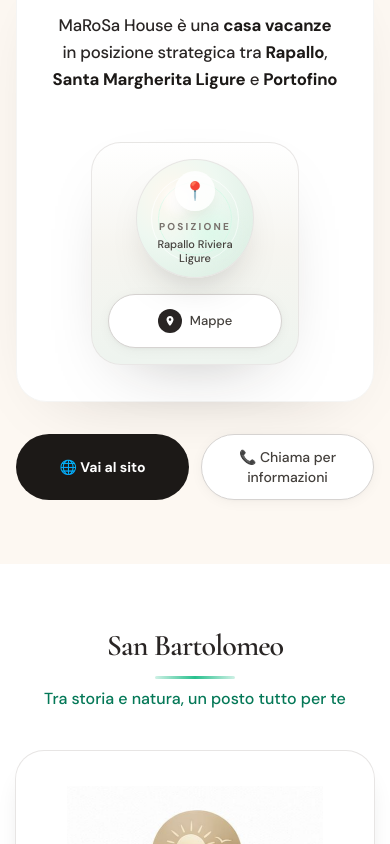
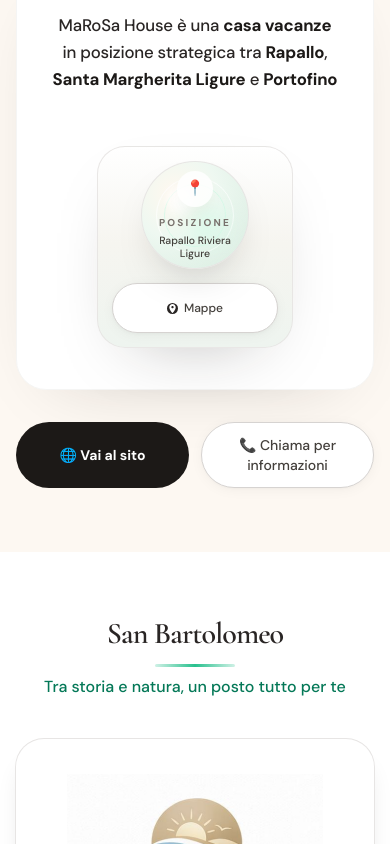
Before and after one commit to Manuell00/la-terrazza-web, a Next.js app: page /partner in a window 390 px wide. Shown: the part 1900-2744 px from the top of the page. Built offline with nearby package versions, Linux system fonts and the light colour scheme; no server answers.

Commit message:
Reduce mobile partner location card scale

```diff
--- a/src/components/PartnerPageClient.tsx
+++ b/src/components/PartnerPageClient.tsx
@@ -339,21 +339,21 @@ function PartnerSection({
                 )}
               </div>
 
-              <div className="mx-auto flex h-full min-h-[15rem] w-full max-w-[13rem] flex-col items-center justify-center">
-                <div className="w-full rounded-[30px] border border-stone-200/90 bg-[linear-gradient(180deg,#ffffff_0%,#f6f5f0_48%,#eef4ef_100%)] p-4 text-center shadow-[0_26px_70px_-38px_rgba(28,25,23,0.34)]">
-                  <div className="relative mx-auto flex h-[7.4rem] w-[7.4rem] items-center justify-center overflow-hidden rounded-full border border-stone-200/90 bg-[radial-gradient(circle_at_30%_30%,#fff8ef_0%,#eef8f1_42%,#d8ece0_100%)] shadow-[0_20px_44px_-24px_rgba(28,25,23,0.34)]">
+              <div className="mx-auto flex h-full min-h-[14.25rem] w-full max-w-[12.25rem] flex-col items-center justify-center md:min-h-[15rem] md:max-w-[13rem]">
+                <div className="w-full rounded-[28px] border border-stone-200/90 bg-[linear-gradient(180deg,#ffffff_0%,#f6f5f0_48%,#eef4ef_100%)] p-3.5 text-center shadow-[0_26px_70px_-38px_rgba(28,25,23,0.34)] md:rounded-[30px] md:p-4">
+                  <div className="relative mx-auto flex h-[6.75rem] w-[6.75rem] items-center justify-center overflow-hidden rounded-full border border-stone-200/90 bg-[radial-gradient(circle_at_30%_30%,#fff8ef_0%,#eef8f1_42%,#d8ece0_100%)] shadow-[0_20px_44px_-24px_rgba(28,25,23,0.34)] md:h-[7.4rem] md:w-[7.4rem]">
                     <div className="absolute inset-[0.9rem] rounded-full border border-white/70" />
                     <div className="absolute inset-[1.35rem] rounded-full border border-emerald-100/70" />
                     <div className="absolute left-[24%] top-[22%] h-7 w-7 rounded-full bg-white/80 blur-sm" />
                     <div className="absolute right-[22%] bottom-[23%] h-9 w-9 rounded-full bg-emerald-100/70 blur-md" />
                     <div className="relative z-10 flex flex-col items-center text-center">
-                      <span className="flex h-10 w-10 items-center justify-center rounded-full bg-white/85 text-lg shadow-[0_10px_22px_-14px_rgba(28,25,23,0.45)]">
+                      <span className="flex h-9 w-9 items-center justify-center rounded-full bg-white/85 text-[0.95rem] shadow-[0_10px_22px_-14px_rgba(28,25,23,0.45)] md:h-10 md:w-10 md:text-lg">
                         📍
                       </span>
                       <span className="mt-2 text-[10px] font-semibold uppercase tracking-[0.22em] text-stone-500">
                         {locationLabel}
                       </span>
-                      <span className="mt-1 max-w-[5.75rem] text-[11px] font-medium leading-tight text-stone-700">
+                      <span className="mt-1 max-w-[5.4rem] text-[10.5px] font-medium leading-tight text-stone-700 md:max-w-[5.75rem] md:text-[11px]">
                         {locationSub}
                       </span>
                     </div>
@@ -362,10 +362,10 @@ function PartnerSection({
                     href={locationHref}
                     target="_blank"
                     rel="noopener noreferrer"
-                    className="btn-outline mt-4 min-h-[2.85rem] w-full justify-center gap-2 px-3 text-[13px]"
+                    className="btn-outline mt-3.5 min-h-[2.55rem] w-full justify-center gap-1.5 px-2.5 text-[12px] md:mt-4 md:min-h-[2.85rem] md:gap-2 md:px-3 md:text-[13px]"
                   >
-                    <span className="flex h-6 w-6 items-center justify-center rounded-full bg-stone-800 text-white">
-                      <svg className="h-3 w-3" fill="currentColor" viewBox="0 0 24 24">
+                    <span className="flex h-5.5 w-5.5 items-center justify-center rounded-full bg-stone-800 text-white md:h-6 md:w-6">
+                      <svg className="h-[11px] w-[11px] md:h-3 md:w-3" fill="currentColor" viewBox="0 0 24 24">
                         <path d="M12 2C8.13 2 5 5.13 5 9c0 5.25 7 13 7 13s7-7.75 7-13c0-3.87-3.13-7-7-7zm0 9.5c-1.38 0-2.5-1.12-2.5-2.5s1.12-2.5 2.5-2.5 2.5 1.12 2.5 2.5-1.12 2.5-2.5 2.5z" />
                       </svg>
                     </span>
```
